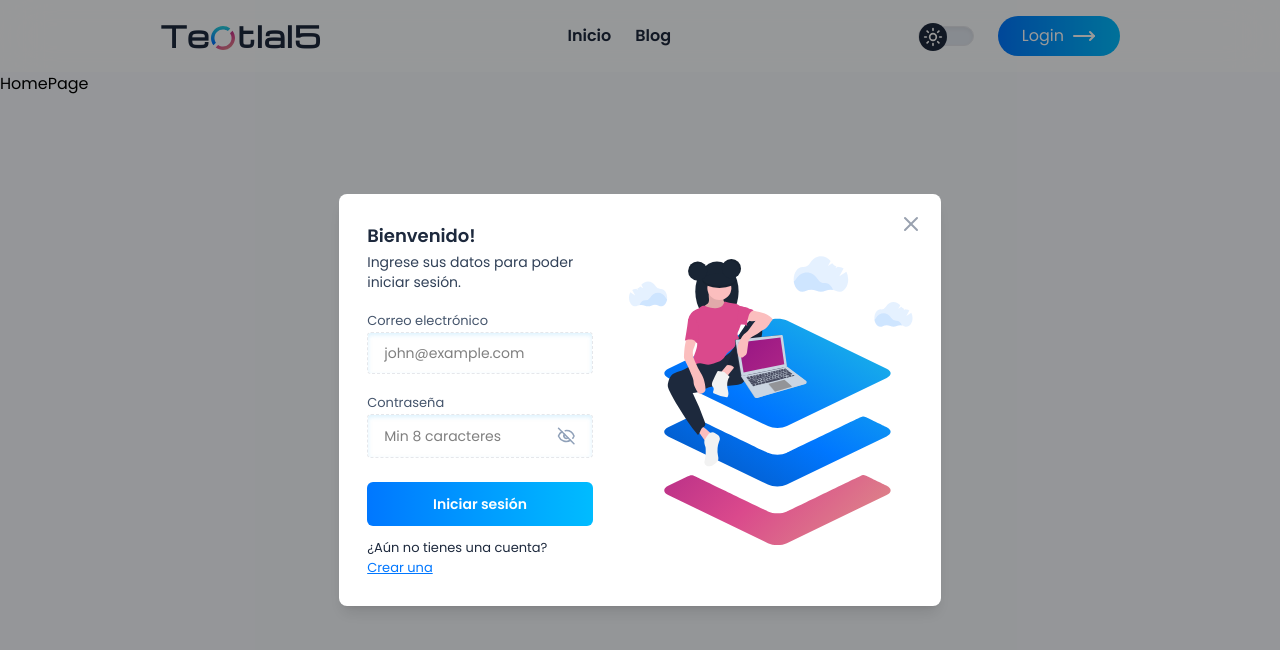
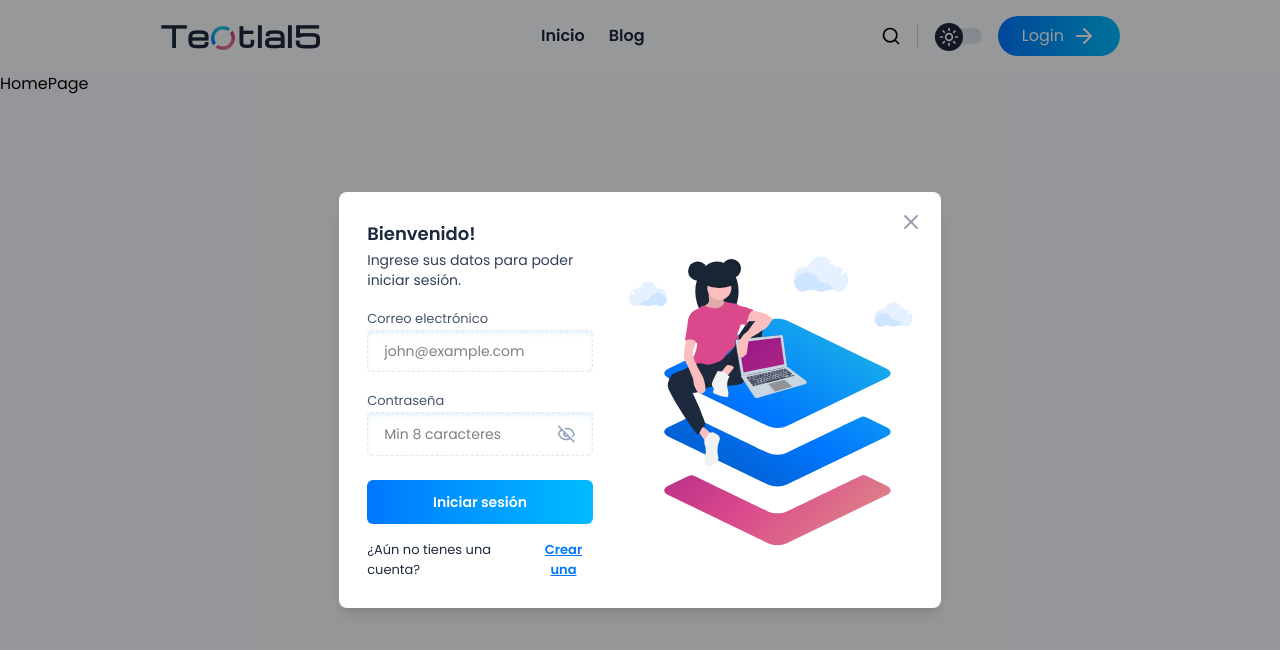
Before and after one commit to Caffeino/teotlalcinco, a React (Vite) app in the folder web/: page / in a window 1280 px wide. Both pictures are taken after a click on the button "Login". Shown: the top 650 px of the page. Built offline with nearby package versions, Linux system fonts and the light colour scheme; no server answers.

Commit message:
feat: fix some minor aesthetic improvements to user login form

```diff
--- a/web/src/components/buttons/GradientButton.tsx
+++ b/web/src/components/buttons/GradientButton.tsx
@@ -2,7 +2,7 @@ import clsx from 'clsx';
 import type { ButtonHTMLAttributes, ReactNode } from 'react';
 
 const buttonClasses = {
-	base: 'w-full gap-3 mt-2 text-sm font-semibold rounded-md transition-all hover:scale-[1.01] hover:text-white cursor-pointer',
+	base: 'w-full gap-3 mt-2 mb-1 text-sm font-semibold rounded-md transition-all hover:scale-[1.01] hover:text-white cursor-pointer',
 	variants: {
 		primary: 'text-white bg-linear-to-r from-primary to-sky-400',
 		secondary:
--- a/web/src/components/buttons/SwitchButton.tsx
+++ b/web/src/components/buttons/SwitchButton.tsx
@@ -19,7 +19,7 @@ const btnCls = {
 	box: {
 		base: 'rounded-full shadow-inner border',
 		sizes: {
-			lg: 'h-5 w-14'
+			lg: 'h-4 w-12'
 		},
 		variants: {
 			secondary: {
@@ -32,7 +32,7 @@ const btnCls = {
 	input: {
 		base: 'absolute flex items-center justify-center rounded-full',
 		sizes: {
-			lg: '-top-1 h-7 w-7'
+			lg: '-top-1.5 h-7 w-7'
 		},
 		variants: {
 			secondary: {
@@ -67,7 +67,7 @@ const SwitchButton = ({
 						)}
 					>
 						<div
-							className={`${checked ? 'translate-x-8 duration-300 ease-in-out transition-all' : 'translate-x-0 duration-300 ease-in-out'}`}
+							className={`${checked ? 'translate-x-5 duration-300 ease-in-out transition-all' : 'translate-x-0 duration-300 ease-in-out'}`}
 						>
 							<div
 								className={clsx(
--- a/web/src/components/forms/auth/SignIn.tsx
+++ b/web/src/components/forms/auth/SignIn.tsx
@@ -34,7 +34,8 @@ const SignIn = () => {
 	const onSubmit = async (values: SignInForm) => {
 		const user = await login(values.email, values.password);
 
-		if (!user) throw new Error('Invalid email or password');
+		if (!user)
+			throw new Error('Error al iniciar sesión, inténte de nuevo más tarde.');
 
 		authLogin(user);
 		navigate(from, { replace: true });
@@ -81,10 +82,11 @@ const SignIn = () => {
 					<GradientButton type='submit'>
 						{isLoading ? 'Iniciando...' : 'Iniciar sesión'}
 					</GradientButton>
-					<p className='text-[0.813rem] text-slate-800 mt-3 dark:text-slate-300'>
+					<p className='text-[0.813rem] text-slate-800 mt-3 dark:text-slate-300 flex gap-2'>
 						¿A&uacute;n no tienes una cuenta?{' '}
 						<button
-							className='font-medium text-primary underline cursor-pointer'
+							type='button'
+							className='font-semibold text-primary dark:text-sky-500 underline cursor-pointer'
 							onClick={() => {}}
 						>
 							Crear una
--- a/web/src/components/layout/portal/MainLayout.tsx
+++ b/web/src/components/layout/portal/MainLayout.tsx
@@ -1,13 +1,28 @@
 import { useState } from 'react';
 import { Outlet } from 'react-router-dom';
+import SignIn from '../../forms/auth/SignIn';
+import Modal from '../../modal/Modal';
 import Navbar from './Navbar';
 
 const MainLayout = () => {
 	const [darkMode, setDarkMode] = useState(false);
+	const [openAuthModal, setOpenAuthModal] = useState(false);
+
 	return (
 		<div className={`${darkMode && 'dark'}`}>
-			<Navbar darkMode={darkMode} setDarkMode={() => setDarkMode(!darkMode)} />
+			<Navbar
+				darkMode={darkMode}
+				setDarkMode={() => setDarkMode(!darkMode)}
+				showAuthModal={() => setOpenAuthModal(true)}
+			/>
 			<Outlet />
+			<Modal
+				open={openAuthModal}
+				onClose={() => setOpenAuthModal(false)}
+				hideHeader
+			>
+				<SignIn />
+			</Modal>
 		</div>
 	);
 };
--- a/web/src/components/layout/portal/Navbar.tsx
+++ b/web/src/components/layout/portal/Navbar.tsx
@@ -1,21 +1,16 @@
-import { Moon, MoveRight, Sun } from 'lucide-react';
-import { useState } from 'react';
+import { ArrowRight, LucideSearch, Moon, Sun } from 'lucide-react';
 import { Link } from 'react-router-dom';
 import publicRoutes from '../../../routes/public';
 import SwitchButton from '../../buttons/SwitchButton';
 import Logo from '../../common/Logo';
-import SignIn from '../../forms/auth/SignIn';
-import Modal from '../../modal/Modal';
 
-const Navbar = ({
-	darkMode,
-	setDarkMode
-}: {
+interface NavbarProps {
 	darkMode: boolean;
 	setDarkMode: () => void;
-}) => {
-	const [openModal, setOpenModal] = useState(false);
+	showAuthModal: () => void;
+}
 
+const Navbar = ({ darkMode, setDarkMode, showAuthModal }: NavbarProps) => {
 	return (
 		<>
 			<header className='flex justify-between items-center px-4 sm:px-12 lg:px-24 xl:px-40 py-4 sticky top-0 z-20 backdrop-blur-xl font-medium bg-white/50 dark:bg-linear-to-t dark:from-blue-950 dark:to-sky-950'>
@@ -33,7 +28,15 @@ const Navbar = ({
 						})}
 					</ul>
 				</nav>
-				<div className='flex items-center gap-6'>
+				<div className='flex items-center gap-4'>
+					<div className='flex justify-center border-r border-gray-300 dark:border-gray-500 px-4 py-[2px]'>
+						<button
+							className='hover:text-primary dark:text-white cursor-pointer'
+							onClick={() => {}}
+						>
+							<LucideSearch size={20} />
+						</button>
+					</div>
 					<SwitchButton
 						name='theme'
 						checked={darkMode}
@@ -50,17 +53,14 @@ const Navbar = ({
 						}}
 					/>
 					<button
-						onClick={() => setOpenModal(true)}
+						onClick={showAuthModal}
 						className='text-[1rem] max-sm:hidden flex items-center gap-2 px-6 py-2 text-white bg-linear-to-r from-primary to-sky-400 rounded-full cursor-pointer transition-all'
 					>
 						Login
-						<MoveRight />
+						<ArrowRight />
 					</button>
 				</div>
 			</header>
-			<Modal open={openModal} onClose={() => setOpenModal(false)} hideHeader>
-				<SignIn />
-			</Modal>
 		</>
 	);
 };
```
